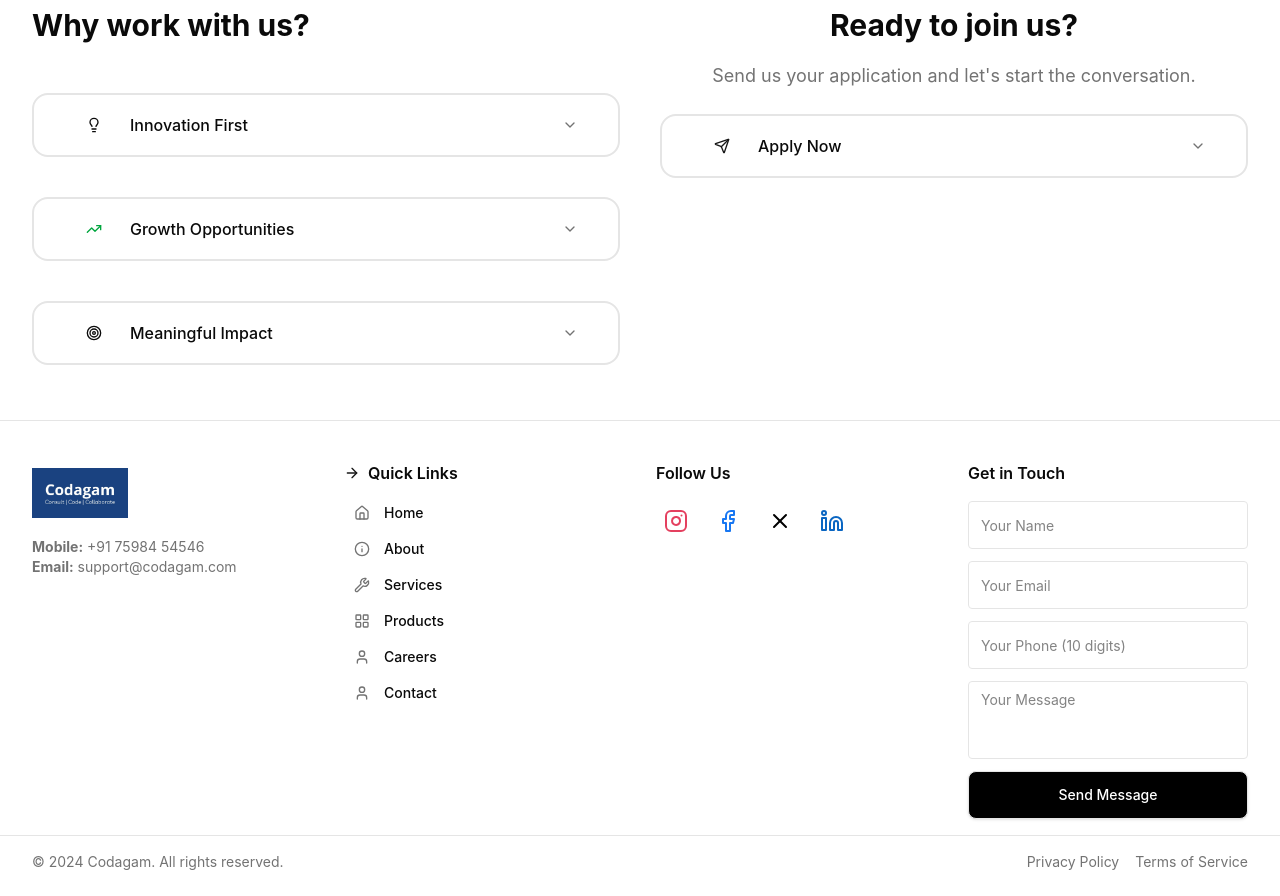
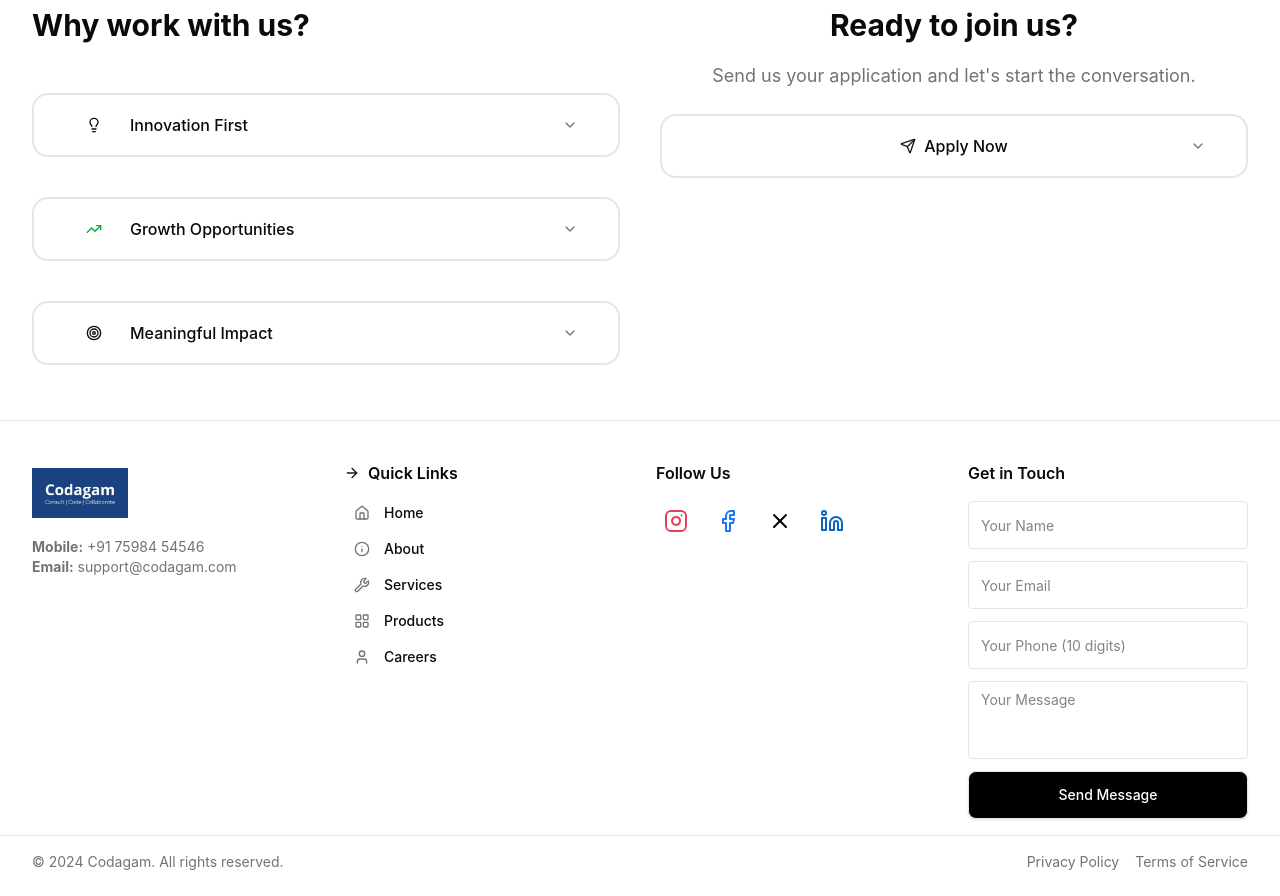
Before and after one commit to pasupathi-codagam/codagam, a Next.js app: page / in a window 1280 px wide. Shown: the part 4780-5676 px from the top of the page. Built offline with nearby package versions, Linux system fonts and the light colour scheme.

Commit message:
fixing  button and links

```diff
--- a/components/home/CareerSection.tsx
+++ b/components/home/CareerSection.tsx
@@ -281,19 +281,17 @@ export default function CareerSection() {
                       variant="outline"
                       className="w-full h-14 sm:h-16 text-base sm:text-lg font-semibold rounded-2xl border-2 border-border hover:border-ring hover:bg-accent hover:shadow-md transition-all duration-300 group"
                       aria-label="Toggle application form">
-                      <div className="flex items-center justify-between w-full px-4 sm:px-6">
-                        <div className="flex items-center space-x-3 sm:space-x-4">
-                          <div className="w-8 h-8 sm:w-10 sm:h-10 flex items-center justify-center group-hover:scale-110 transition-transform duration-300">
-                            <Send className="w-5 h-5 sm:w-6 sm:h-6 text-primary" />
-                          </div>
-                          <span className="text-foreground font-medium text-sm sm:text-base">
-                            Apply Now
-                          </span>
-                        </div>
+                      <div className="relative flex items-center justify-center w-full px-12 sm:px-14">
+                        {/* Centered icon + label */}
+                        <span className="inline-flex items-center gap-2 text-foreground font-medium text-sm sm:text-base">
+                          <Send className="w-5 h-5 sm:w-6 sm:h-6 text-primary" />
+                          Apply Now
+                        </span>
+                        {/* Right chevron */}
                         {isOpen ? (
-                          <ChevronUp className="w-4 h-4 sm:w-5 sm:h-5 text-muted-foreground group-hover:text-foreground transition-colors duration-300" />
+                          <ChevronUp className="absolute right-4 sm:right-6 w-4 h-4 sm:w-5 sm:h-5 text-muted-foreground group-hover:text-foreground transition-colors duration-300" />
                         ) : (
-                          <ChevronDown className="w-4 h-4 sm:w-5 sm:h-5 text-muted-foreground group-hover:text-foreground transition-colors duration-300" />
+                          <ChevronDown className="absolute right-4 sm:right-6 w-4 h-4 sm:w-5 sm:h-5 text-muted-foreground group-hover:text-foreground transition-colors duration-300" />
                         )}
                       </div>
                     </Button>
--- a/components/nav/Footer.tsx
+++ b/components/nav/Footer.tsx
@@ -44,11 +44,6 @@ export function Footer() {
     {
       label: "Careers",
       href: "#career-section",
-      icon: User,
-    },
-    {
-      label: "Contact",
-      href: "#client-section",
       icon: User,
     },
   ];
```
